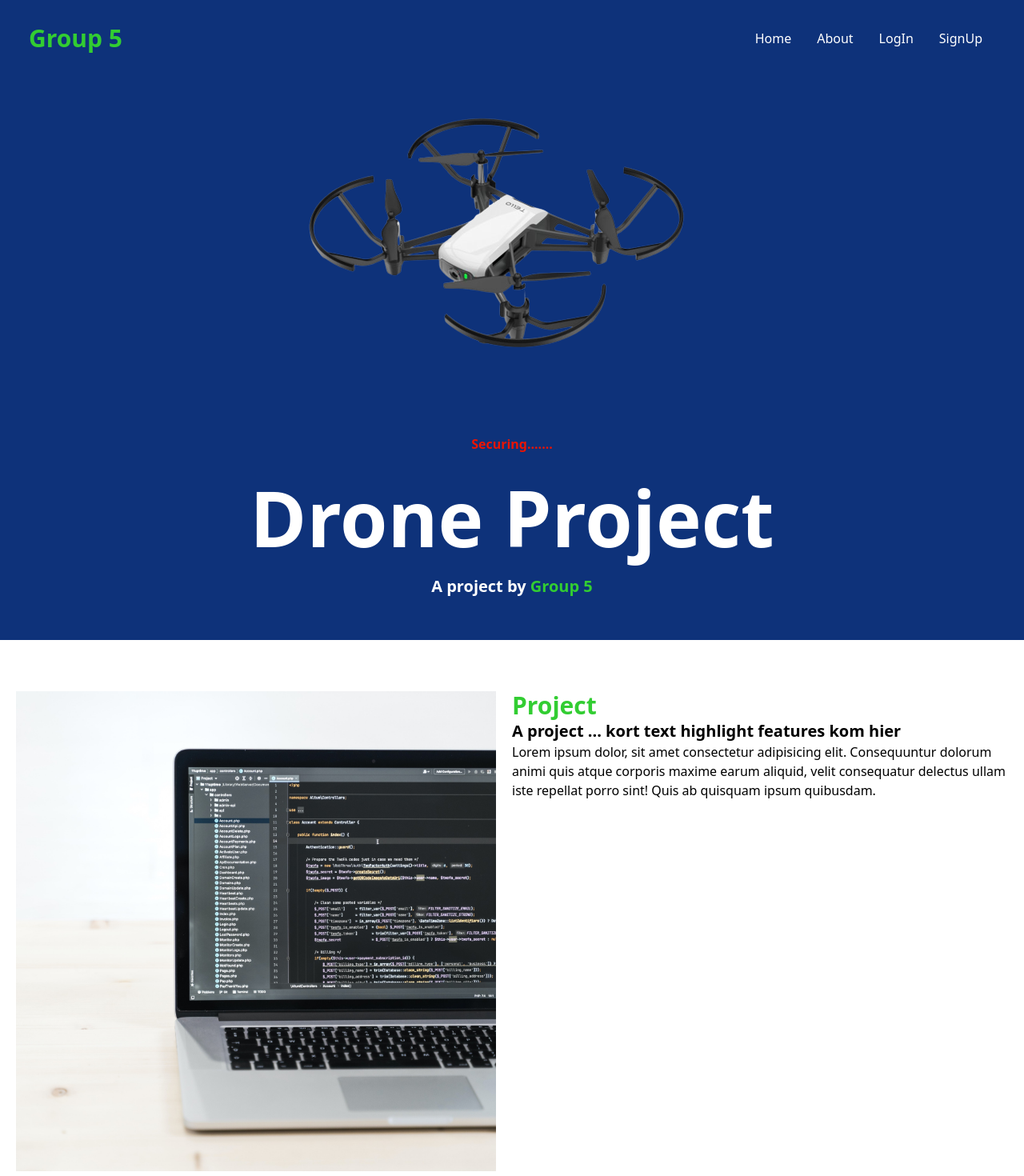
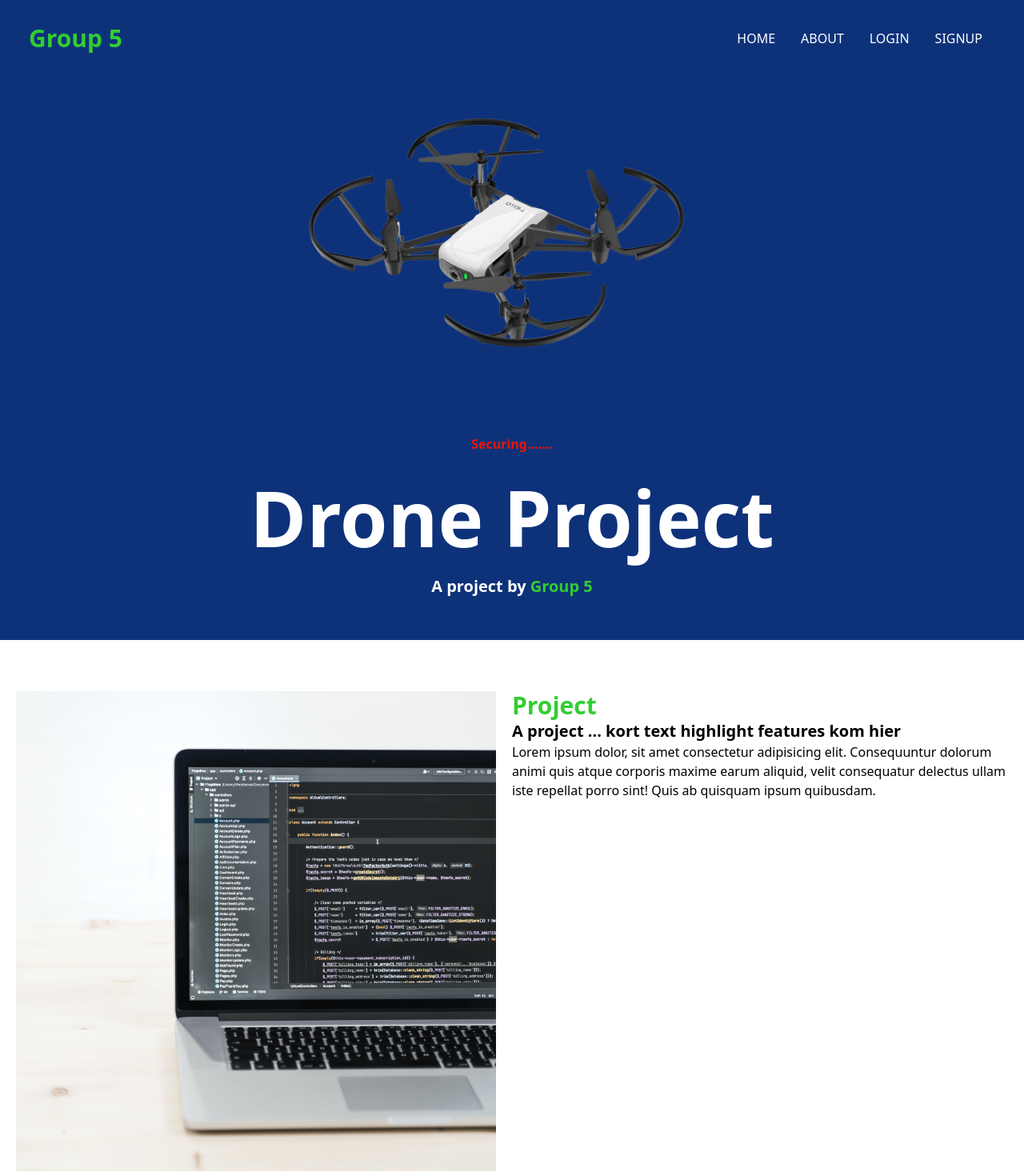
Before and after one commit to JohanLindeque/drone-project-group5, a React (Create React App) app: page / in a window 1280 px wide. Shown: the top 1470 px of the page at 80% size. Built offline with nearby package versions, Linux system fonts and the light colour scheme.

Commit message:
Site with routs

```diff
--- a/package.json
+++ b/package.json
@@ -9,6 +9,7 @@
     "react": "^18.2.0",
     "react-dom": "^18.2.0",
     "react-icons": "^4.10.1",
+    "react-router-dom": "^6.15.0",
     "react-scripts": "^5.0.1",
     "web-vitals": "^2.1.4",
     "webpack": "^4.28.3"
--- a/src/App.js
+++ b/src/App.js
@@ -1,19 +1,29 @@
 import React from 'react';
 import Navbar from './components/Navbar';
-import Hero from './components/Hero';
-import Project from './components/Features';
-import Footer from './components/Footer';
+import Home from './components/Home';
+import About from './components/About';
+import Login from './components/Login';
+import Signup from './components/Signup';
+
+import {Routes, Route} from 'react-router-dom';
 
 
 function App() {
   return (
     <div>
+      {/* NAv will Display on all pages */}
       <Navbar />
-      <Hero />
-      <Project />
+
+      <Routes>
+        <Route path="/" element={<Home />} />
+        <Route path="/about" element={<About />} />
+        <Route path="/login" element={<Login />} />
+        <Route path="/signup" element={<Signup />} />
+
+      </Routes>
 
 
-      <Footer />
+
 
     </div>
   );
--- /dev/null
+++ b/src/components/About.jsx
@@ -0,0 +1,9 @@
+import React from 'react'
+
+const About = () => {
+  return (
+    <div>About</div>
+  )
+}
+
+export default About
--- a/src/components/Features.jsx
+++ /dev/null
@@ -1,30 +0,0 @@
-import React from 'react'
-import laptop from'../images/laptop.jpg'
-
-const Project = () => {
-  return (
-    <div className='w-full bg-white py-16 px-4'>
-        <div className='max-w-[1240px] mx-auto grid md:grid-cols-2'>
-
-          <div>
-            <img className=' max-w-[750px] max-h-[600px] object-fill ' src={laptop} alt='tello drone' />
-          </div>
-
-          <div>
-            <h1 className='text-3xl font-bold text-[#32CD32]'>Project</h1>
-            <p className='text-xl font-semibold'><span>A project ...  kort text highlight features kom hier</span></p>
-            <p>Lorem ipsum dolor, sit amet consectetur adipisicing elit. Consequuntur dolorum animi quis atque corporis maxime earum aliquid, velit consequatur delectus ullam iste repellat porro sint! Quis ab quisquam ipsum quibusdam.</p>
-          </div>
-
-
-
-
-        </div>
-
-
-
-    </div>
-  )
-}
-
-export default Project
--- a/src/components/Footer.jsx
+++ /dev/null
@@ -1,14 +0,0 @@
-import React from 'react'
-
-const Footer = () => {
-  return (
-    <footer className="bg-blue-900 py-4">
-      <div className="container mx-auto text-center text-white">
-        <p>&copy; 2023 Group 5. All Rights Reserved.</p>
-        {/* <p>Contact: <a href="mailto:info@example.com" className="text-blue-300">info@example.com</a></p> */}
-      </div>
-    </footer>
-  )
-}
-
-export default Footer
--- a/src/components/Hero.jsx
+++ /dev/null
@@ -1,25 +0,0 @@
-import React from 'react'
-import drone from'../images/telloDrone.png'
-
-const Hero = () => {
-  return (
-    <div className='text-white '>
-
-        {/* float-left */}
-        <div className='  max-w-[800px] mt-[-96px] w-full h-screen mx-auto text-center flex flex-col justify-center'>
-            <img className=' max-w-[750px] max-h-[600px] object-none ' src={drone} alt='tello drone' />
-
-            <p className=' text-[#EB1402] font-bold p-2'>  Securing.......</p>
-            <h1 className='md:text-8xl sm:text-6xl text-4xl font-bold md:py-6' >Drone Project</h1>
-            <p className='text-xl font-semibold'>A project by <span className='text-[#32CD32]'>Group 5</span></p>
-
-
-        </div>
-        {/* <div className=' mx-auto flex flex-col justify-center'>
-            <img className=' m-w-[100px] m-h-[100px] object-none ' src={drone} alt='tello drone' />
-        </div> */}
-    </div>
-  )
-}
-
-export default Hero
--- /dev/null
+++ b/src/components/Home.jsx
@@ -0,0 +1,56 @@
+import React from 'react'
+import drone from'../images/telloDrone.png'
+import laptop from'../images/laptop.jpg'
+
+const Hero = () => {
+  return (
+    //  Home page
+    <div>
+      {/*  Hero section */}
+      <div className='text-white '>
+
+          <div className='  max-w-[800px] mt-[-96px] w-full h-screen mx-auto text-center flex flex-col justify-center'>
+              <img className=' max-w-[750px] max-h-[600px] object-none ' src={drone} alt='tello drone' />
+
+              <p className=' text-[#EB1402] font-bold p-2'>  Securing.......</p>
+              <h1 className='md:text-8xl sm:text-6xl text-4xl font-bold md:py-6' >Drone Project</h1>
+              <p className='text-xl font-semibold'>A project by <span className='text-[#32CD32]'>Group 5</span></p>
+
+          </div>
+      </div>
+
+      {/* Project section */}
+      <div className='w-full bg-white py-16 px-4'>
+        <div className='max-w-[1240px] mx-auto grid md:grid-cols-2'>
+
+          <div>
+            <img className=' max-w-[750px] max-h-[600px] object-fill ' src={laptop} alt='tello drone' />
+          </div>
+
+          <div>
+            <h1 className='text-3xl font-bold text-[#32CD32]'>Project</h1>
+            <p className='text-xl font-semibold'><span>A project ...  kort text highlight features kom hier</span></p>
+            <p>Lorem ipsum dolor, sit amet consectetur adipisicing elit. Consequuntur dolorum animi quis atque corporis maxime earum aliquid, velit consequatur delectus ullam iste repellat porro sint! Quis ab quisquam ipsum quibusdam.</p>
+          </div>
+
+        </div>
+      </div>
+
+
+
+      {/* Footer */}
+      <footer className="bg-blue-900 py-4">
+      <div className="container mx-auto text-center h-120px text-white">
+        <p>&copy; 2023 Group 5. All Rights Reserved.</p>
+        <p>   .   </p>
+        {/* <p>Contact: <a href="mailto:info@example.com" className="text-blue-300">info@example.com</a></p> */}
+      </div>
+    </footer>
+
+
+    </div>
+
+  )
+}
+
+export default Hero
--- a/src/components/Navbar.jsx
+++ b/src/components/Navbar.jsx
@@ -13,10 +13,10 @@ const Navbar = () => {
     <div className=' flex justify-between items-center h-24 max-w-[1240px] mx-auto px-4 text-white '>
         <h1 className='w-full text-3xl font-bold text-[#32CD32]'>Group 5</h1>
         <ul className='hidden md:flex'>
-            <li className='p-4'>Home</li>
-            <li className='p-4'>About</li>
-            <li className='p-4'>LogIn</li>
-            <li className='p-4'>SignUp</li>
+            <li className='p-4'> <a href="/">HOME</a> </li>
+            <li className='p-4'> <a href="/about">ABOUT</a> </li>
+            <li className='p-4'> <a href="/login">LOGIN</a> </li>
+            <li className='p-4'> <a href="/signup">SIGNUP</a> </li>
 
         </ul>
 
--- a/src/index.js
+++ b/src/index.js
@@ -2,11 +2,12 @@ import React from 'react';
 import ReactDOM from 'react-dom/client';
 import './index.css';
 import App from './App';
+import { BrowserRouter } from 'react-router-dom';
 
 
 const root = ReactDOM.createRoot(document.getElementById('root'));
 root.render(
-  <React.StrictMode>
+  <BrowserRouter>
     <App />
-  </React.StrictMode>
+  </BrowserRouter>
 );
```
Also changed, not shown: 1 other file (tests, documents, lock files or other folders).
